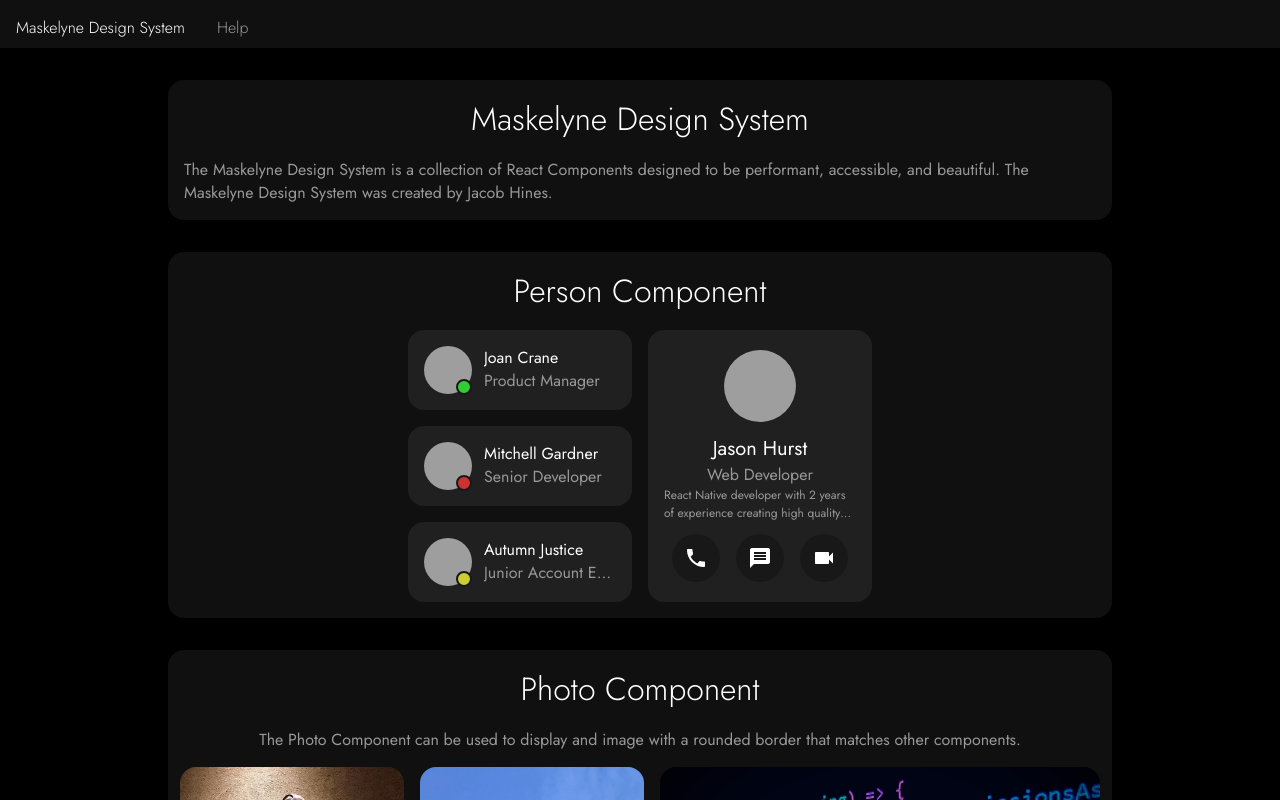
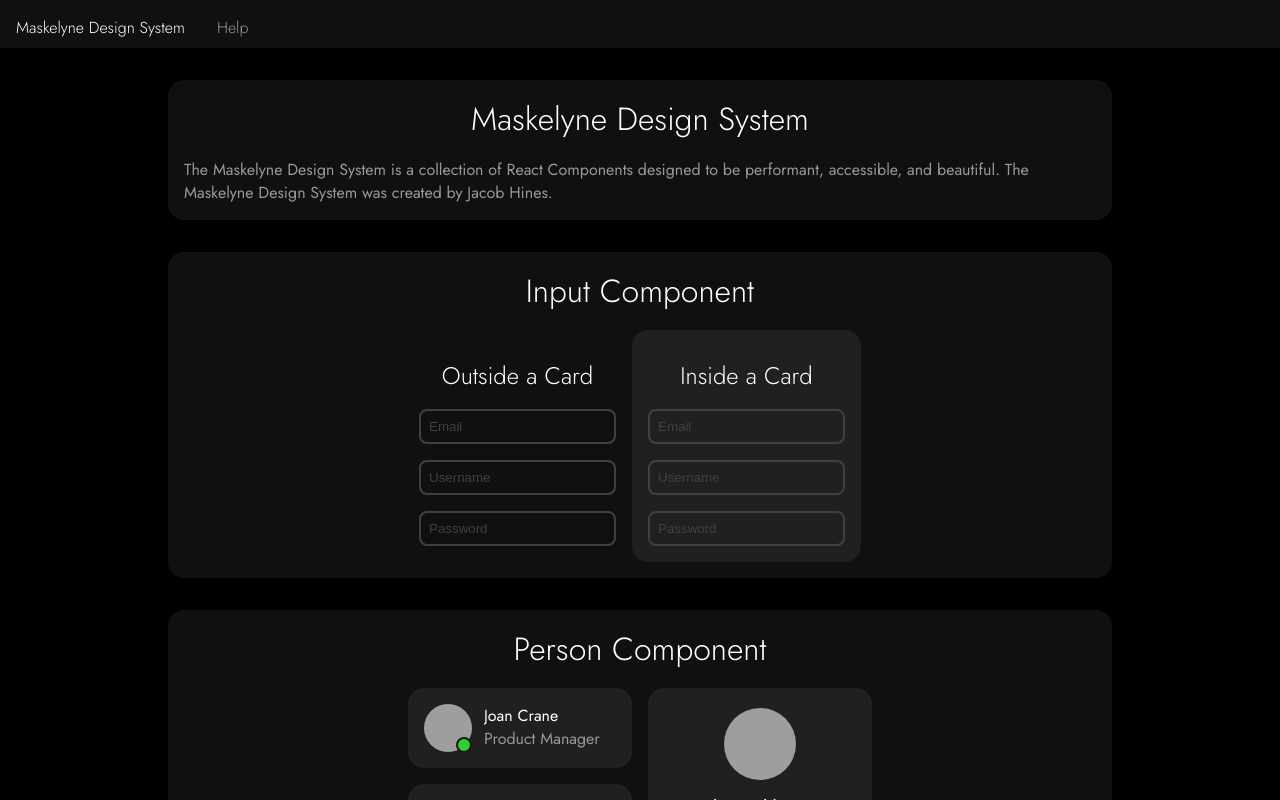
Before and after one commit to maskedmage77/Maskelyne-Component-Library, a React (Create React App) app: page / in a window 1280 px wide. Shown: the top 800 px of the page. Built offline with nearby package versions, Linux system fonts and the light colour scheme; no server answers; grey boxes are pictures that could not be loaded; a web font is replaced by a local one.

Commit message:
added input component

```diff
--- a/public/index.html
+++ b/public/index.html
@@ -1,14 +1,12 @@
 <!DOCTYPE html>
 <html lang="en">
-  <head>
+
+<head>
     <meta charset="utf-8" />
     <link rel="icon" href="%PUBLIC_URL%/favicon.ico" />
-    <meta name="viewport" content="width=device-width, initial-scale=1" />
+    <meta name="viewport" content="width=device-width, initial-scale=1, maximum-scale=1" />
     <meta name="theme-color" content="#000000" />
-    <meta
-      name="description"
-      content="Web site created using create-react-app"
-    />
+
     <link rel="apple-touch-icon" href="%PUBLIC_URL%/logo192.png" />
     <!--
       manifest.json provides metadata used when your web app is installed on a
@@ -25,8 +23,9 @@
       Learn how to configure a non-root public URL by running `npm run build`.
     -->
     <title>React App</title>
-  </head>
-  <body>
+</head>
+
+<body>
     <noscript>You need to enable JavaScript to run this app.</noscript>
     <div id="root"></div>
     <!--
@@ -39,5 +38,6 @@
       To begin the development, run `npm start` or `yarn start`.
       To create a production bundle, use `npm run build` or `yarn build`.
     -->
-  </body>
+</body>
+
 </html>
--- a/src/App.css
+++ b/src/App.css
@@ -6,6 +6,7 @@
     --textColor: #989898;
     --dividerColor: #686868;
     --componentColor: #202020;
+    --accentColor2: #404040;
     --cardColorDark: #181818;
     --codeFontColor: #21FF48;
     --cardColor: #101010;
@@ -37,3 +38,10 @@ body {
 .headerColor {
     color: var(--headerColor);
 }
+
+input:focus,
+select:focus,
+textarea:focus,
+button:focus {
+    outline: none;
+}
--- /dev/null
+++ b/src/components/Card.css
@@ -0,0 +1,13 @@
+.Card {
+    padding: 1em;
+    display: flex;
+    gap: 1em;
+    flex-direction: column;
+    background-color: var(--componentColor);
+    border-radius: 1em;
+    position: relative;
+}
+
+.Card>h2 {
+    text-align: center;
+}
--- /dev/null
+++ b/src/components/Card.tsx
@@ -0,0 +1,23 @@
+import './Card.css'
+import { ReactElement, JSXElementConstructor, ReactNodeArray, ReactPortal } from "react";
+
+interface Props {
+  children?: string
+  | number
+  | boolean
+  | {}
+  | ReactElement<any, string
+  | JSXElementConstructor<any>>
+  | ReactNodeArray
+  | ReactPortal
+  | null
+  | undefined;
+}
+
+export default function Card({children}: Props) {
+  return (
+    <div className="Card">
+      { children }
+    </div>
+  )
+}
--- /dev/null
+++ b/src/components/form/InputComponent.css
@@ -0,0 +1,22 @@
+.InputComponent input {
+    background: transparent;
+    border: 0.125rem solid var(--accentColor2);
+    border-radius: 0.5rem;
+    padding: 0.5rem;
+    color: var(--textColor)
+}
+
+.InputComponent input:focus {
+    border: 0.125em solid var(--textColor);
+}
+
+.InputComponent input::placeholder {
+    color: var(--accentColor2);
+    opacity: 1;
+}
+
+@media only screen and (max-width: 57em) {
+    .InputComponent input {
+        font-size: 1.2rem;
+    }
+}
--- /dev/null
+++ b/src/components/form/InputComponent.tsx
@@ -0,0 +1,14 @@
+import './InputComponent.css'
+
+interface Props {
+  placeholder?: string;
+  type?: string;
+}
+
+export default function InputComponent({ placeholder, type }: Props) {
+  return (
+    <div className="InputComponent">
+      <input type={type} placeholder={placeholder}></input>
+    </div>
+  )
+}
--- a/src/screens/Homepage.tsx
+++ b/src/screens/Homepage.tsx
@@ -6,6 +6,8 @@ import CodeComponent from '../components/CodeComponent'
 import PhotoComponent from '../components/PhotoComponent'
 import { useState } from 'react'
 import PropertyComponent from '../components/documentation/PropertyComponent'
+import InputComponent from '../components/form/InputComponent'
+import Card from '../components/Card'
 
 export default function Homepage() {
 
@@ -25,6 +27,40 @@ export default function Homepage() {
       {/* Style Guide */}
       <NewsCard title="Maskelyne Design System">
         <p>The Maskelyne Design System is a collection of React Components designed to be performant, accessible, and beautiful. The Maskelyne Design System was created by Jacob Hines. </p>
+      </NewsCard>
+
+      {/* Input Component */}
+      <NewsCard title="Input Component">
+        <Region>
+          <Region vertical>
+          <h2>Outside a Card</h2>
+            <InputComponent
+              placeholder="Email"
+              type="email"
+            />
+            <InputComponent
+              placeholder="Username"
+            />
+            <InputComponent
+              placeholder="Password"
+            />
+          </Region>
+          <Region vertical>
+            <Card>
+            <h2>Inside a Card</h2>
+            <InputComponent
+              placeholder="Email"
+              type="email"
+            />
+            <InputComponent
+              placeholder="Username"
+            />
+            <InputComponent
+              placeholder="Password"
+            />
+            </Card>
+          </Region>
+        </Region>
       </NewsCard>
 
       {/* Person Component */}
```
Also changed, not shown: package.json (indentation only), 1 other file (tests, documents, lock files or other folders).
